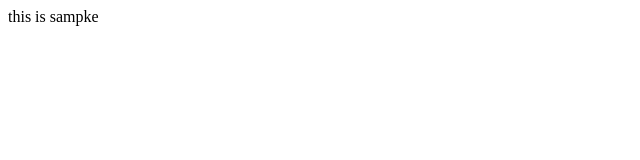
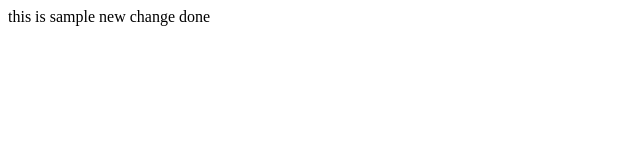
Before and after one commit to arivuk/relaincestoreapp, a plain HTML site: page index.html in a window 1280 px wide. Shown: the whole page, without its empty margins (0-640 px from the left). Drawn offline with Linux system fonts and the light colour scheme.

Commit message:
Update index.html

```diff
--- a/index.html
+++ b/index.html
@@ -2,6 +2,6 @@
 <head><title>sample</title>
 </head>
 <body>
-this is sampke
+this is sample new change done
 </body>
 </html>
```
